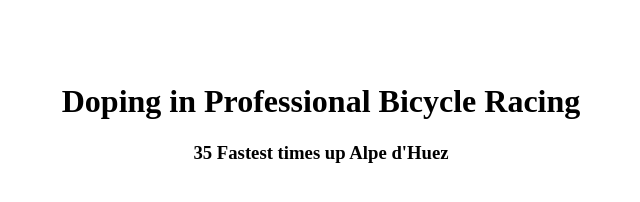
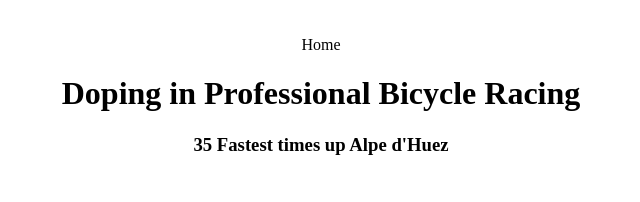
Before and after one commit to ericksonl/DataVisualization, a website: page DVScatteplot/index.html in a window 1280 px wide. Shown: the whole page, without its empty margins (319-959 px from the left). Drawn offline with nearby package versions, Linux system fonts and the light colour scheme; no server answers.

Commit message:
Adding home button

```diff
--- a/DVScatteplot/index.html
+++ b/DVScatteplot/index.html
@@ -11,11 +11,10 @@
 </head>
 
 <body>
-    <br />
-    <br />
-    <br />
+    <p class="homeBtn"><a href="../">Home</a></p>
     <h1>Doping in Professional Bicycle Racing</h1>
     <h3>35 Fastest times up Alpe d'Huez</h3>
+
 </body>
 
 
--- a/DVScatteplot/style.css
+++ b/DVScatteplot/style.css
@@ -1,5 +1,14 @@
 body {
     text-align: center;
+}
+
+.homeBtn {
+    padding-top: 20px;
+}
+
+.homeBtn > a {
+    color: black;
+    text-decoration: none;
 }
 
 .axis-label {
```
